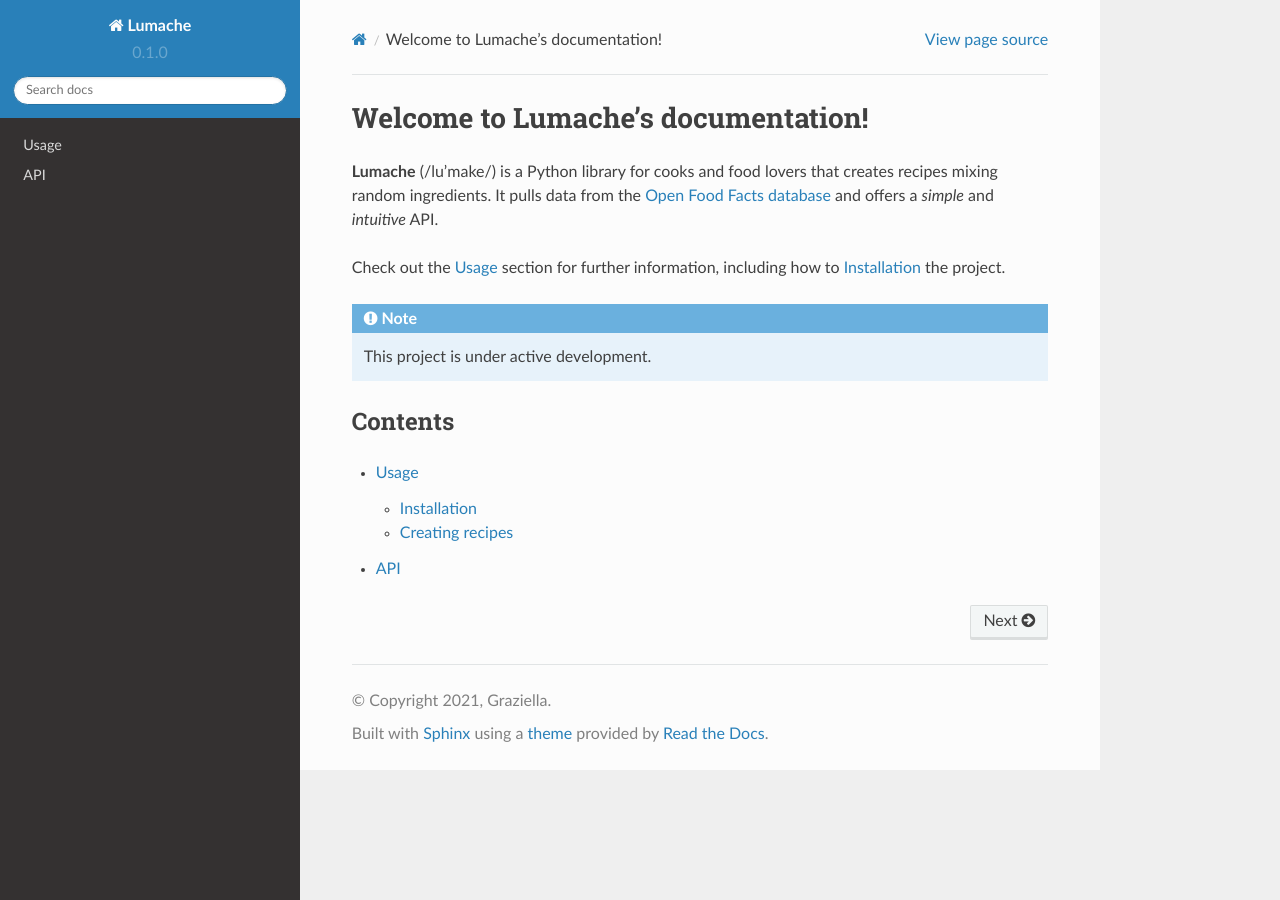
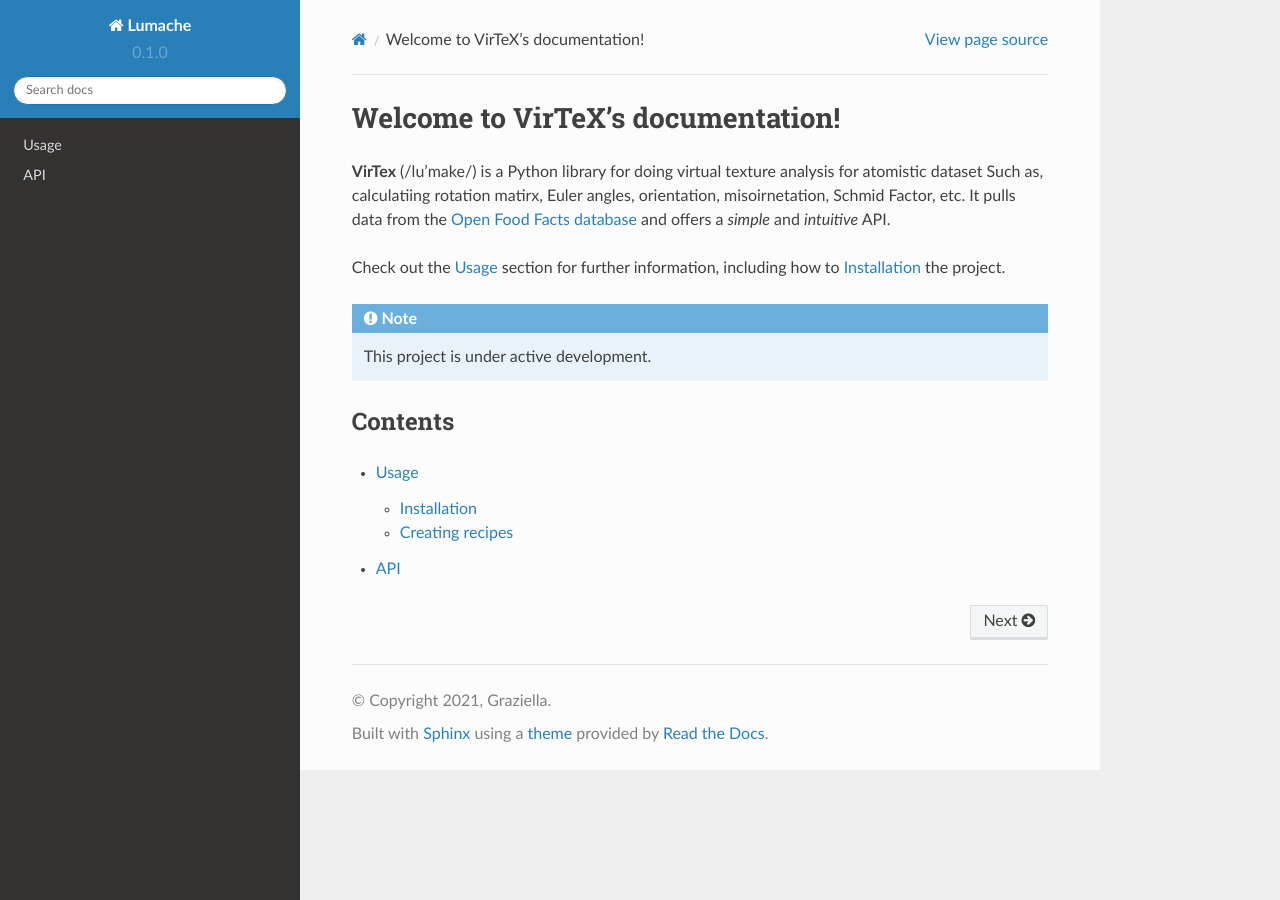
Before and after one commit to mavanish/VirTex, a Sphinx documentation site: the page built from docs/source/index.rst, in a window 1280 px wide. Built offline with Sphinx 7.4.7 and the Read the Docs theme 2.0.0, drawn with Linux system fonts in a browser that asks for light colours.

Commit message:
Update index.rst

```diff
--- a/docs/source/index.rst
+++ b/docs/source/index.rst
@@ -1,8 +1,8 @@
-Welcome to Lumache's documentation!
+Welcome to VirTeX's documentation!
 ===================================
 
-**Lumache** (/lu'make/) is a Python library for cooks and food lovers
-that creates recipes mixing random ingredients.
+**VirTex** (/lu'make/) is a Python library for doing virtual texture analysis for atomistic dataset
+Such as, calculatiing rotation matirx, Euler angles, orientation, misoirnetation, Schmid Factor, etc.
 It pulls data from the `Open Food Facts database <https://world.openfoodfacts.org/>`_
 and offers a *simple* and *intuitive* API.
 
```
